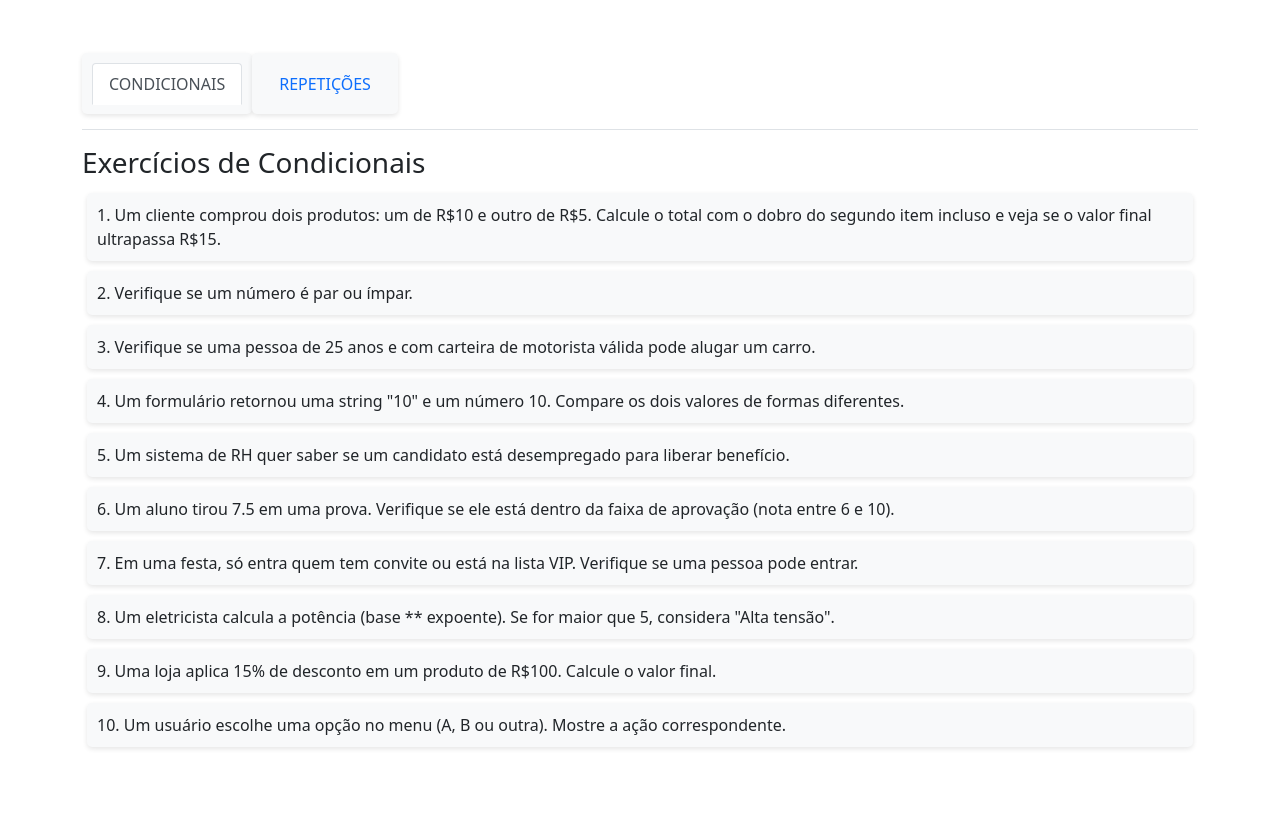
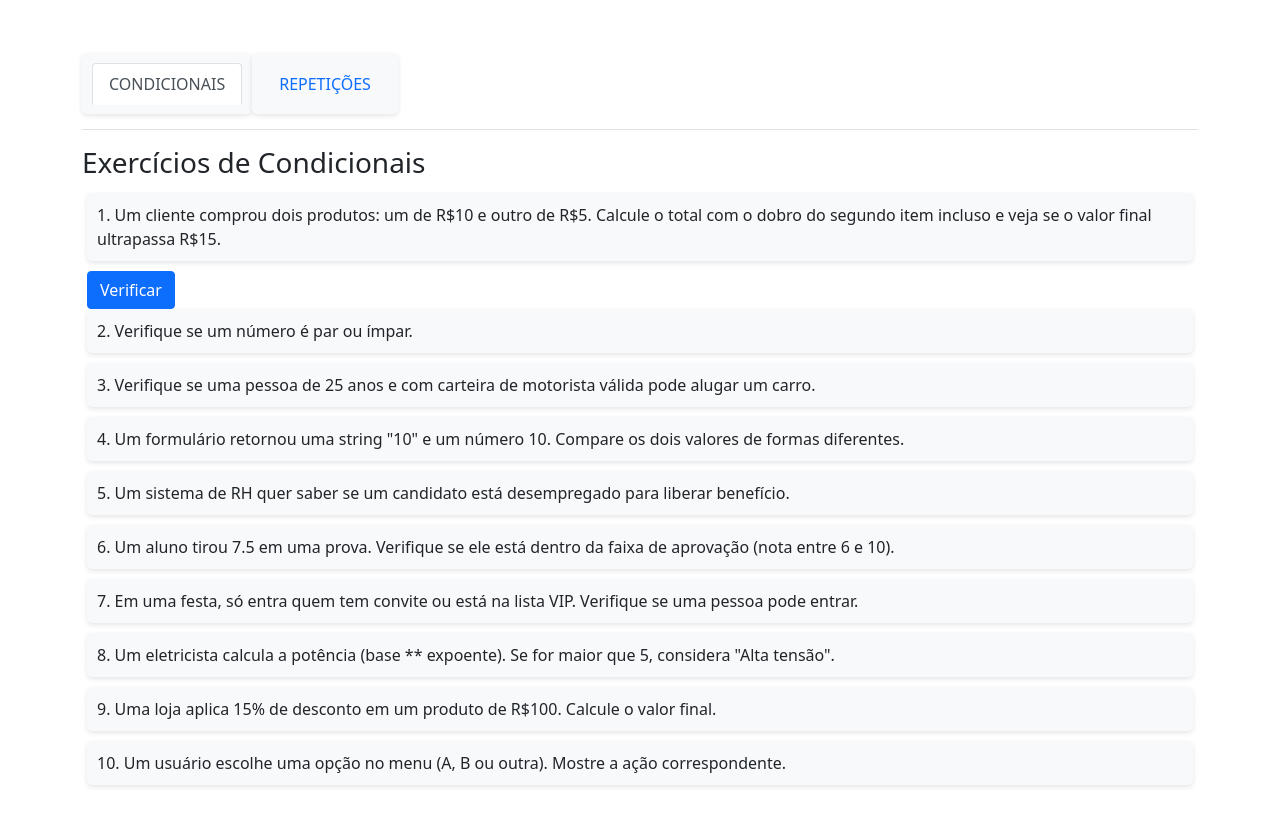
Before and after one commit to romero-gt/logica, a plain HTML site: page index.html in a window 1280 px wide. Drawn offline with nearby package versions, Linux system fonts and the light colour scheme.

Commit message:
condicional01

```diff
--- /dev/null
+++ b/condicionais.js
@@ -0,0 +1,15 @@
+// let produto1 = 10;
+// let produto2 = 5;
+// let total = produto1 + produto2 * 2;
+
+// console.log("Total da compra:", total);
+// console.log("Passou de R$15?", total > 15);
+
+function question01() {
+  let produto1 = parseFloat(prompt("Digite o Valor"));
+  let produto2 = parseFloat(prompt("Digite o Valor"));
+  let total = produto1 + produto2 * 2;
+  console.log(total);
+
+  alert("Total da compra> R$" + total + "\nPassou de R$15? " + (total > 15));
+}
--- a/index.html
+++ b/index.html
@@ -43,6 +43,7 @@
                 <h3>Exercícios de Condicionais</h3>
                 <ul>
                     <li>1. Um cliente comprou dois produtos: um de R$10 e outro de R$5. Calcule o total com o dobro do segundo item incluso e veja se o valor final ultrapassa R$15.</li>
+                    <button class="btn btn-primary" onclick="question01()" > Verificar </button>
                     <li>2. Verifique se um número é par ou ímpar.</li>
                     <li>3. Verifique se uma pessoa de 25 anos e com carteira de motorista válida pode alugar um carro.</li>
                     <li>4. Um formulário retornou uma string "10" e um número 10. Compare os dois valores de formas diferentes.</li>
@@ -76,6 +77,7 @@
 
     <!-- Scripts do Bootstrap -->
     <script src="https://cdn.jsdelivr.net/npm/bootstrap@5.1.3/dist/js/bootstrap.bundle.min.js"></script>
+    <script src="condicionais.js"></script>
 
 </body>
 
```
